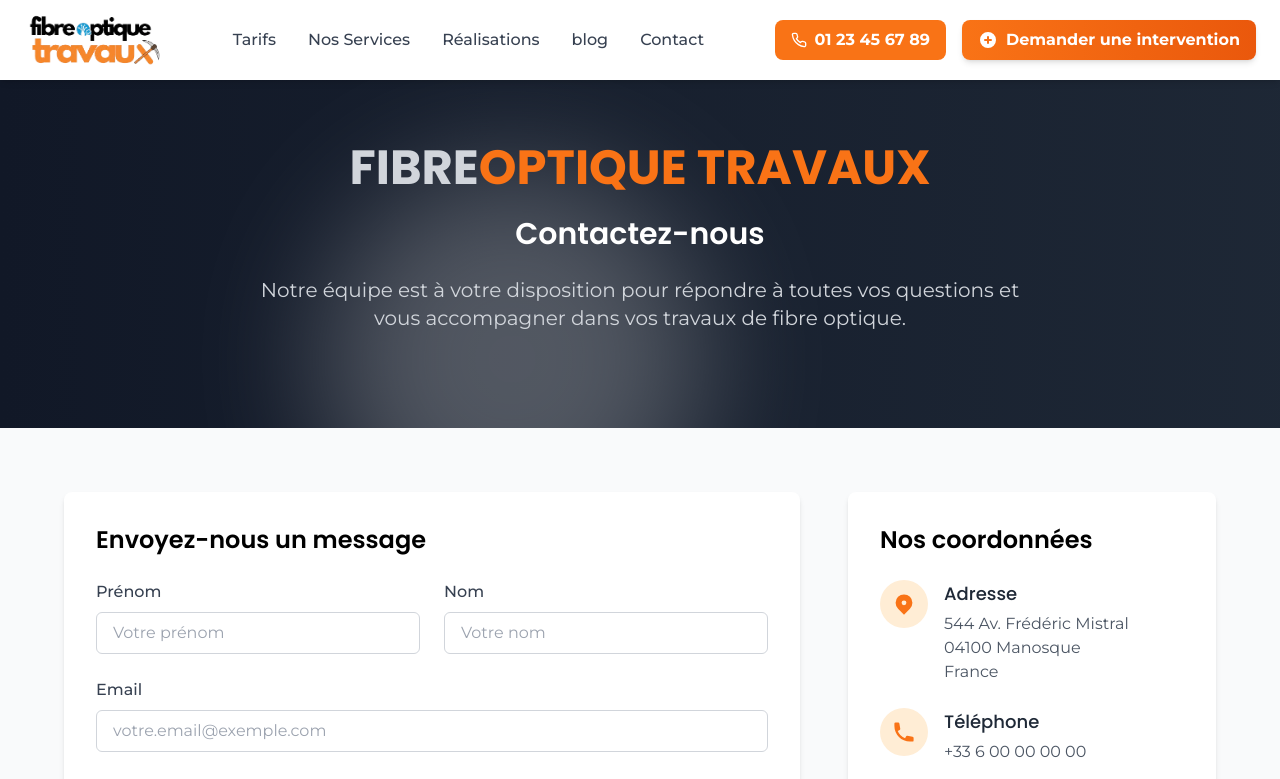
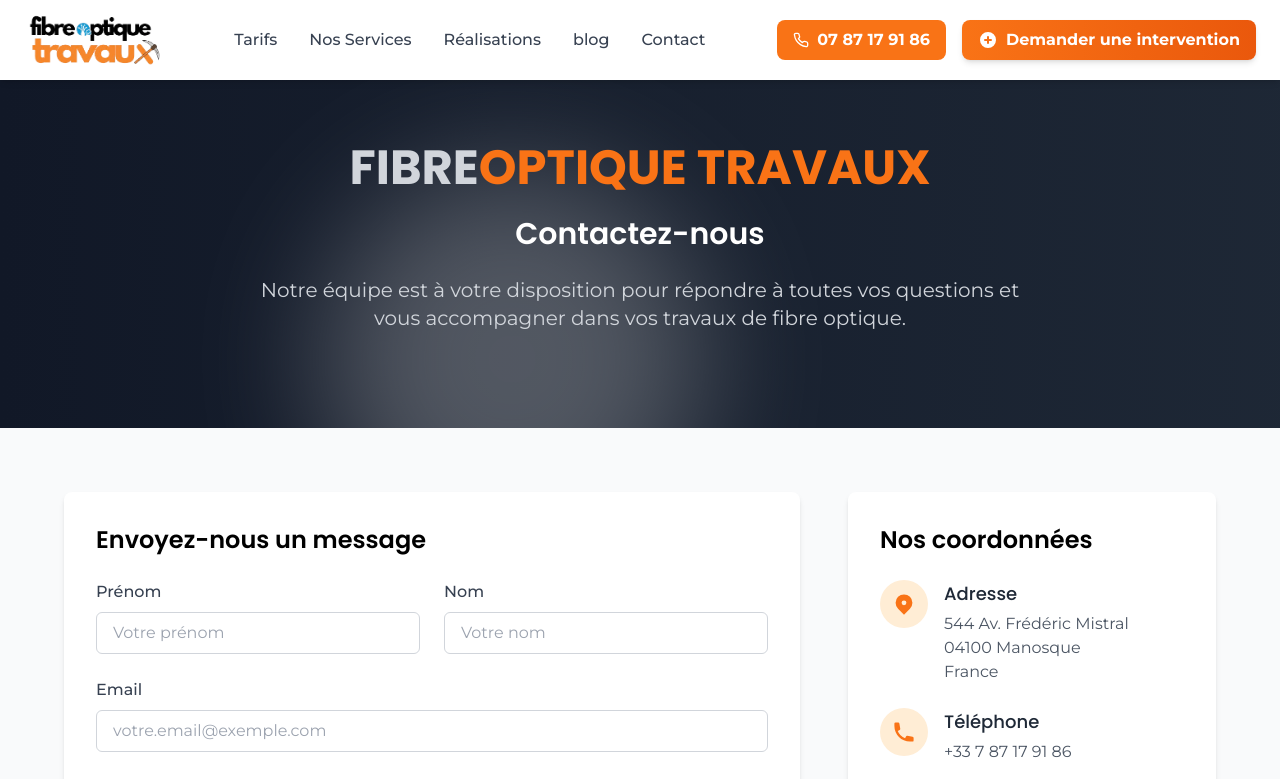
Before and after one commit to Myohmtechnologies/fibre-optique-travaux, a Next.js app: page /contact in a window 1280 px wide. Shown: the top 779 px of the page. Built offline with nearby package versions, Linux system fonts and the light colour scheme.

Commit message:
update phone number

```diff
--- a/src/app/contact/page.tsx
+++ b/src/app/contact/page.tsx
@@ -244,7 +244,7 @@ const ContactPage = () => {
                         <div>
                           <h4 className="text-lg font-medium text-gray-800">Téléphone</h4>
                           <p className="text-gray-600 mt-1">
-                            <a href="tel:+33600000000" className="hover:text-orange-500 transition-colors">+33 6 00 00 00 00</a>
+                            <a href="tel:+33787179186" className="hover:text-orange-500 transition-colors">+33 7 87 17 91 86</a>
                           </p>
                         </div>
                       </div>
--- a/src/components/Footer.tsx
+++ b/src/components/Footer.tsx
@@ -132,7 +132,7 @@ const Footer = () => {
                 <svg className="h-6 w-6 text-gray-400 mr-2 flex-shrink-0" fill="none" viewBox="0 0 24 24" stroke="currentColor">
                   <path strokeLinecap="round" strokeLinejoin="round" strokeWidth={2} d="M3 5a2 2 0 012-2h3.28a1 1 0 01.948.684l1.498 4.493a1 1 0 01-.502 1.21l-2.257 1.13a11.042 11.042 0 005.516 5.516l1.13-2.257a1 1 0 011.21-.502l4.493 1.498a1 1 0 01.684.949V19a2 2 0 01-2 2h-1C9.716 21 3 14.284 3 6V5z" />
                 </svg>
-                <span className="text-gray-300">01 23 45 67 89</span>
+                <span className="text-gray-300">07 87 17 91 86</span>
               </li>
               <li className="flex items-start">
                 <svg className="h-6 w-6 text-gray-400 mr-2 flex-shrink-0" fill="none" viewBox="0 0 24 24" stroke="currentColor">
--- a/src/components/Header.tsx
+++ b/src/components/Header.tsx
@@ -55,7 +55,7 @@ const Header: React.FC = () => {
               className="flex items-center justify-center px-4 py-2 bg-orange-500 text-white font-bold rounded-lg hover:bg-orange-600 transition-colors"
             >
               <FiPhone className="mr-2" />
-              01 23 45 67 89
+              07 87 17 91 86
             </a>
 
             <Link
@@ -77,11 +77,11 @@ const Header: React.FC = () => {
           {/* Bouton de menu mobile */}
           <div className="md:hidden flex items-center">
             <a
-              href="tel:+33123456789"
+              href="tel:+33787179186"
               className="mr-4 px-3 py-1 bg-orange-500 text-white font-medium rounded-lg text-sm flex items-center"
             >
               <FiPhone className="mr-1" />
-              01 23 45 67 89
+              07 87 17 91 86
             </a>
             <button
               type="button"
```
